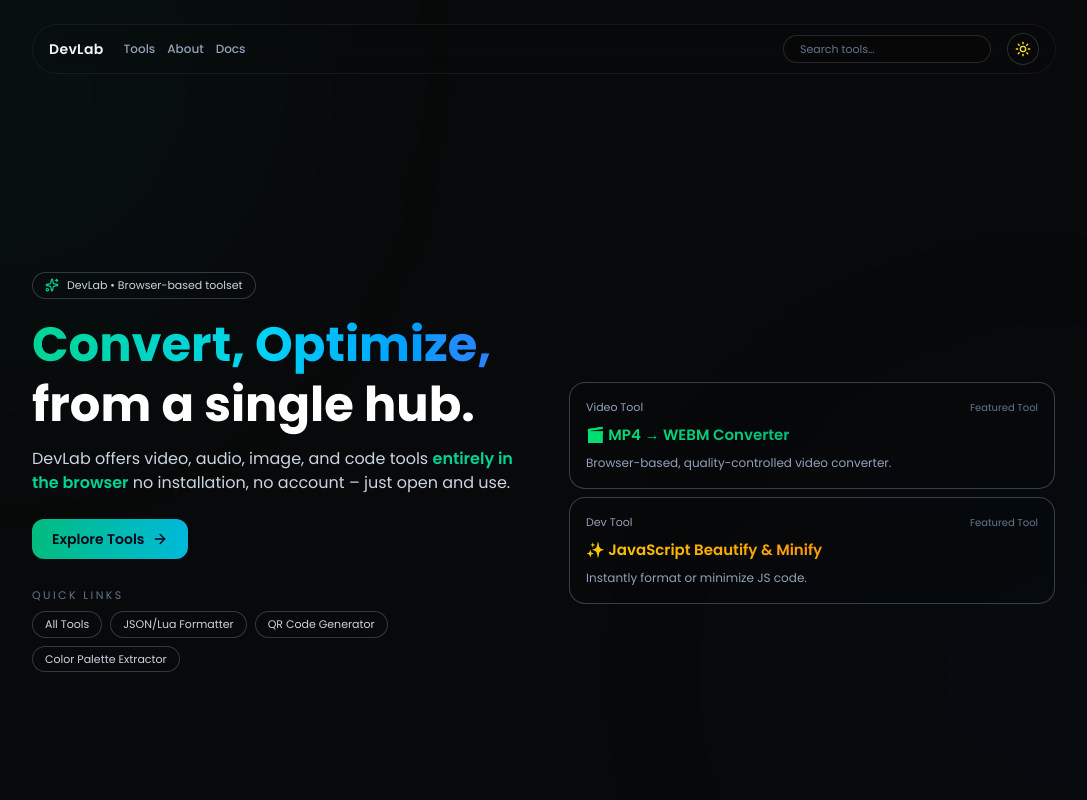
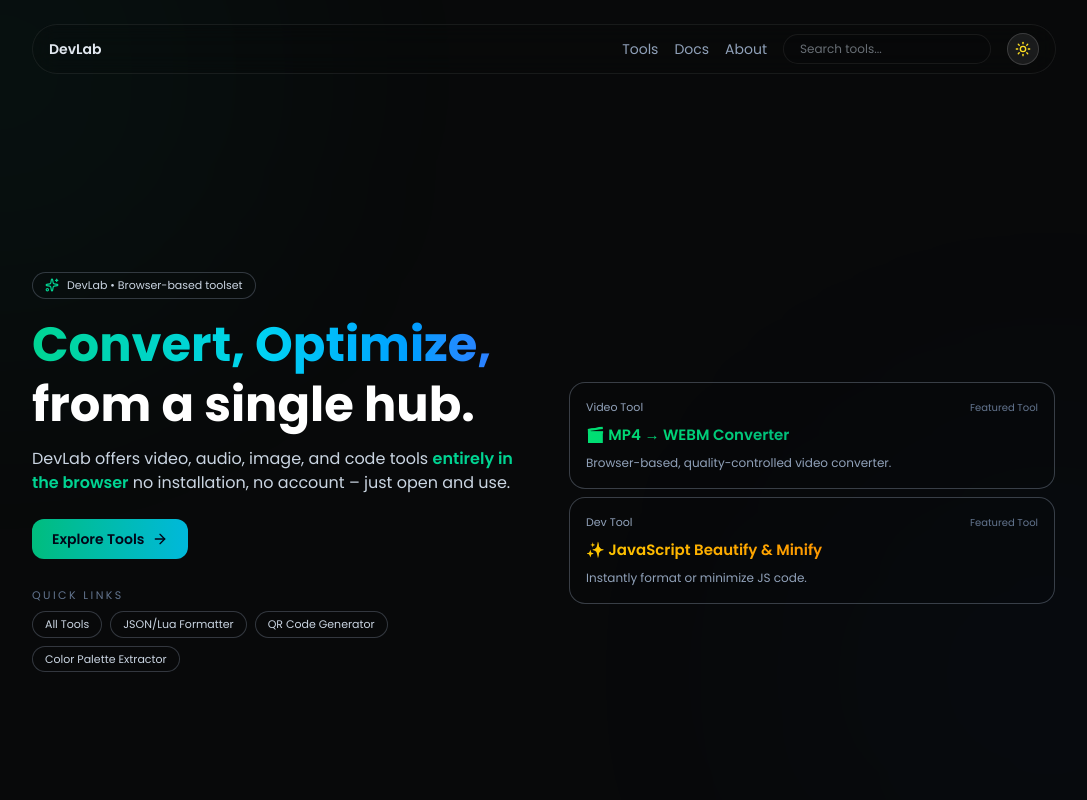
Before and after one commit to justthendra/devlab, a Next.js app: page / in a window 1280 px wide. Shown: the top 800 px of the page, without its empty margins (96-1183 px from the left). Built offline with nearby package versions, Linux system fonts and the light colour scheme.

Commit message:
Update Navbar.tsx

```diff
--- a/components/Navbar.tsx
+++ b/components/Navbar.tsx
@@ -1,146 +1,97 @@
 "use client";
 
+import { usePathname } from "next/navigation";
 import Link from "next/link";
-import { usePathname, useRouter } from "next/navigation";
-import { motion } from "framer-motion";
+import { useState, useEffect } from "react";
 import { useTheme } from "next-themes";
-import { Sun, Moon, Search } from "lucide-react";
-import { useState, useMemo } from "react";
+import { motion, AnimatePresence } from "framer-motion";
+import { Search, Sun, Moon, Menu, X } from "lucide-react";
 
-const TOOL_INDEX = [
-  {
-    name: "MP4 → WEBM",
-    path: "/tools/mp4towebm",
-    keywords: ["mp4", "webm", "video", "convert"],
-  },
-  {
-    name: "MP4 → MP3",
-    path: "/tools/mp4tomp3",
-    keywords: ["mp4", "mp3", "audio"],
-  },
-  {
-    name: "JPG → WEBP",
-    path: "/tools/jpgtowebp",
-    keywords: ["jpg", "webp", "image"],
-  },
-  {
-    name: "GIF Optimize",
-    path: "/tools/gifoptimize",
-    keywords: ["gif", "optimize"],
-  },
-  {
-    name: "JSON/Lua Formatter",
-    path: "/tools/formatter",
-    keywords: ["json", "lua", "format"],
-  },
-  {
-    name: "QR Code Generator",
-    path: "/tools/qrcode",
-    keywords: ["qr", "qrcode", "qr code"],
-  },
-  {
-    name: "Color Palette Extractor",
-    path: "/tools/colorpalette",
-    keywords: ["color", "palette", "extractor"],
-  },
-  {
-    name: "CSS Glow Generator",
-    path: "/tools/cssglow",
-    keywords: ["css", "glow", "gradient"],
-  },
-  {
-    name: "JS Beautify & Minify",
-    path: "/tools/jsbeautify",
-    keywords: ["js", "javascript", "beautify", "minify"],
-  },
-  {
-    name: "MP3 Downloader",
-    path: "/tools/mp3downloader",
-    keywords: ["mp3", "download", "mp3download"],
-  },
+// 🔍 Arama içeriği
+const tools = [
+  { name: "🎬 MP4 → WEBM", path: "/tools/mp4towebm" },
+  { name: "🎧 MP4 → MP3", path: "/tools/mp4tomp3" },
+  { name: "📷 JPG → WEBP", path: "/tools/jpgtowebp" },
+  { name: "🌀 GIF Optimize", path: "/tools/gifoptimize" },
+  { name: "🎨 Gradient Generator", path: "/tools/gradientgenerator" },
+  { name: "🧠 JSON + Lua Formatter", path: "/tools/formatter" },
+  { name: "🔣 QR Code Generator", path: "/tools/qrcode" },
+  { name: "🎧 MP3 Downloader", path: "/tools/mp3downloader" },
+];
+
+const navItems = [
+  { label: "Tools", path: "/tools" },
+  { label: "Docs", path: "/docs" },
+  { label: "About", path: "/about" },
 ];
 
 export default function Navbar() {
   const pathname = usePathname();
   const { theme, setTheme } = useTheme();
-  const router = useRouter();
-
+  const [menuOpen, setMenuOpen] = useState(false);
   const [query, setQuery] = useState("");
   const [focused, setFocused] = useState(false);
+  const [results, setResults] = useState<typeof tools>([]);
 
-  const navItems = [
-    { label: "Tools", path: "/tools" },
-    { label: "About", path: "/about" },
-    { label: "Docs", path: "/docs" },
-  ];
-
-  const results = useMemo(() => {
-    const q = query.toLowerCase().trim();
-    if (!q) return [];
-    return TOOL_INDEX.filter((t) => {
-      return (
-        t.name.toLowerCase().includes(q) ||
-        t.keywords.some((k) => k.toLowerCase().includes(q))
+  // Arama filtreleme
+  useEffect(() => {
+    if (query.length > 0) {
+      setResults(
+        tools.filter((tool) =>
+          tool.name.toLowerCase().includes(query.toLowerCase())
+        )
       );
-    }).slice(0, 6);
+    } else {
+      setResults([]);
+    }
   }, [query]);
 
   const handleSearchEnter = () => {
     if (results.length > 0) {
-      router.push(results[0].path);
-      setFocused(false);
-      setQuery("");
-    } else if (query.trim()) {
-      router.push("/tools");
-      setFocused(false);
+      window.location.href = results[0].path;
+      setMenuOpen(false);
     }
   };
 
   return (
-    <div className="w-full flex justify-center mt-6 fixed top-0 z-50 pointer-events-none">
+    <div className="w-full flex justify-center mt-6 fixed top-0 z-50">
       <motion.nav
         initial={{ opacity: 0, y: -10 }}
         animate={{ opacity: 1, y: 0 }}
         transition={{ duration: 0.4 }}
         className={`
           max-w-5xl w-full mx-4 px-4 py-2 flex items-center gap-4
-          rounded-full pointer-events-auto
-          backdrop-blur-md border
-          ${
-            theme === "dark"
-              ? "bg-[rgba(12,12,14,0.09)] border-[rgba(255,255,255,0.06)]"
-              : "bg-[rgba(245,245,247,0.92)] border-[rgba(0,0,0,0.06)]"
-          }
+          backdrop-blur-md border rounded-full pointer-events-auto
+          ${theme === "dark"
+            ? "bg-[rgba(11,11,14,0.11)] border-[rgba(255,255,255,0.07)]"
+            : "bg-[rgba(245,245,245,0.6)] border-[rgba(0,0,0,0.1)]"}
         `}
       >
-        {/* Logo */}
-        <Link href="/" className="flex items-center gap-2 mr-1">
+        {/* 🔥 Logo */}
+        <Link href="/" className="flex items-center gap-2 mr-auto">
           <span
-            className={`hidden sm:inline text-sm font-semibold tracking-wide ${
-              theme === "dark" ? "text-slate-100" : "text-slate-900"
+            className={`text-sm font-semibold ${
+              theme === "dark" ? "text-slate-200" : "text-slate-900"
             }`}
           >
             DevLab
           </span>
         </Link>
 
-        {/* Orta kısım: nav linkler + search */}
-        <div className="flex items-center gap-4 flex-1">
-          <div className="hidden md:flex items-center gap-3">
+        {/* 📌 Desktop Menü */}
+        <div className="hidden md:flex items-center gap-4">
           {navItems.map((item) => {
             const isActive = pathname.startsWith(item.path);
             return (
               <Link
                 key={item.path}
                 href={item.path}
-                  className={`text-xs font-medium transition ${
+                className={`text-sm transition ${
                   isActive
-                      ? theme === "dark"
-                        ? "text-emerald-300"
-                        : "text-emerald-600"
+                    ? "text-emerald-400 font-semibold"
                     : theme === "dark"
-                      ? "text-slate-400 hover:text-slate-200"
-                      : "text-slate-500 hover:text-slate-800"
+                    ? "text-slate-400 hover:text-white"
+                    : "text-slate-600 hover:text-slate-800"
                 }`}
               >
                 {item.label}
@@ -149,96 +100,64 @@ export default function Navbar() {
           })}
         </div>
 
-          {/* Search bar */}
-          <div className="relative ml-auto">
+        {/* 🔍 Arama alanı (desktop) */}
+        <div className="hidden md:block relative">
           <div
             className={`
-                flex items-center gap-1 px-3 py-1.5 rounded-full text-xs
-                border transition-colors w-40 sm:w-52
-                ${
-                  theme === "dark"
-                    ? "bg-[rgba(12,14,17,0.04)] border-[rgba(88,88,88,0.4)]"
-                    : "bg-[rgba(248,249,252,0.9)] border-[rgba(90,90,90,0.4)]"
-                }
+              flex items-center gap-1 px-3 py-1.5 rounded-full text-xs border w-52
+              ${theme === "dark"
+                ? "bg-[rgba(15,15,18,0.09)] border-[rgba(255,255,255,0.07)]"
+                : "bg-white border-slate-300"}
             `}
           >
-              <Search className="w-3.5 h-3.5 text-gray-400" />
+            <Search className="w-4 h-4 text-slate-400" />
             <input
-                type="text"
               value={query}
               onChange={(e) => setQuery(e.target.value)}
               onFocus={() => setFocused(true)}
-                onBlur={() => setTimeout(() => setFocused(false), 150)}
-                onKeyDown={(e) => {
-                  if (e.key === "Enter") {
-                    handleSearchEnter();
-                  }
-                }}
-                placeholder="Search tools…"
-                className={`
-                  bg-transparent outline-none text-[11px] flex-1
-                  ${
-                    theme === "dark"
-                      ? "text-slate-100 placeholder:text-slate-500"
-                      : "text-slate-800 placeholder:text-slate-500"
-                  }
-                `}
+              onBlur={() => setTimeout(() => setFocused(false), 200)}
+              onKeyDown={(e) => e.key === "Enter" && handleSearchEnter()}
+              placeholder="Search tools..."
+              className="bg-transparent outline-none text-xs flex-1 text-slate-300"
             />
           </div>
 
-            {/* Sonuç dropdown'u */}
+          <AnimatePresence>
             {focused && results.length > 0 && (
-              <div
-                className={`
-                  absolute mt-1 right-0 left-0 rounded-2xl text-[11px] z-40
-                  border shadow-lg overflow-hidden
-                  ${
-                    theme === "dark"
-                      ? "bg-[rgba(17,20,26,0.3)] border-[rgba(104,104,104,0.35)]"
-                      : "bg-white border-[rgba(148,163,184,0.45)]"
-                  }
-                `}
+              <motion.div
+                initial={{ opacity: 0, y: -4 }}
+                animate={{ opacity: 1, y: 0 }}
+                exit={{ opacity: 0, y: -4 }}
+                transition={{ duration: 0.18 }}
+                className="
+                  absolute mt-2 w-full rounded-xl border backdrop-blur-md
+                  bg-[rgba(18,18,23,0.18)] border-[rgba(255,255,255,0.07)]
+                  shadow-[0_4px_14px_rgba(0,0,0,0.4)] overflow-hidden z-50
+                "
               >
-                {results.map((tool) => (
-                  <button
-                    key={tool.path}
-                    type="button"
-                    onMouseDown={(e) => {
-                      e.preventDefault();
-                      router.push(tool.path);
-                      setQuery("");
-                      setFocused(false);
-                    }}
-                    className={`
-                      w-full text-left px-3 py-1.5 cursor-pointer hover:bg-[rgba(41,41,41,0.09)]
-                      ${
-                        theme === "dark"
-                          ? "text-slate-200"
-                          : "text-slate-800"
-                      }
-                    `}
+                {results.map((r) => (
+                  <motion.a
+                    key={r.path}
+                    href={r.path}
+                    whileHover={{ x: 4 }}
+                    className="
+                      block px-3 py-2 text-xs text-slate-300
+                      hover:text-emerald-300 hover:bg-[rgba(255,255,255,0.05)]
+                    "
                   >
-                    {tool.name}
-                  </button>
+                    {r.name}
+                  </motion.a>
                 ))}
-              </div>
+              </motion.div>
             )}
-          </div>
+          </AnimatePresence>
         </div>
 
-        {/* Tema butonu + profil */}
+        {/* ☀️ Tema butonu */}
         <motion.button
-          whileHover={{ scale: 1.1 }}
-          className={`
-            w-8 h-8 flex items-center justify-center rounded-full
-            border transition cursor-pointer
-            ${
-              theme === "dark"
-                ? "bg-[rgba(9,10,12,0.25)] border-[rgba(100,100,100,0.4)] hover:border-[rgba(179,179,179,0.4)]"
-                : "bg-[rgba(243,244,246,0.95)] border-[rgba(148,163,184,0.4)]"
-            }
-          `}
+          whileHover={{ scale: 1.15 }}
           onClick={() => setTheme(theme === "dark" ? "light" : "dark")}
+          className="w-8 h-8 flex items-center justify-center rounded-full bg-[rgba(255,255,255,0.08)] border border-[rgba(255,255,255,0.15)]"
         >
           {theme === "dark" ? (
             <Sun className="w-4 h-4 text-yellow-300" />
@@ -246,7 +165,74 @@ export default function Navbar() {
             <Moon className="w-4 h-4 text-indigo-500" />
           )}
         </motion.button>
+
+        {/* 📱 Menü butonu */}
+        <motion.button
+          whileHover={{ scale: 1.15 }}
+          onClick={() => setMenuOpen(!menuOpen)}
+          className="md:hidden w-8 h-8 flex items-center justify-center rounded-full bg-[rgba(255,255,255,0.08)] border border-[rgba(255,255,255,0.15)]"
+        >
+          {menuOpen ? <X size={18} /> : <Menu size={18} />}
+        </motion.button>
       </motion.nav>
+
+      {/* 📱 Mobile Menü Panel */}
+      <AnimatePresence>
+        {menuOpen && (
+          <motion.div
+            initial={{ opacity: 0, y: -10 }}
+            animate={{ opacity: 1, y: 0 }}
+            exit={{ opacity: 0, y: -10 }}
+            transition={{ duration: 0.25 }}
+            className="
+              fixed top-20 right-4 left-4 rounded-xl px-6 py-4
+              backdrop-blur-md z-40
+              bg-[rgba(16,16,18,0.85)] border-[rgba(255,255,255,0.08)]
+            "
+          >
+            {/* Arama */}
+            <div className="flex items-center gap-2 mb-3 px-3 py-2 rounded-lg border">
+              <Search className="w-4 h-4 text-slate-400" />
+              <input
+                value={query}
+                onChange={(e) => setQuery(e.target.value)}
+                placeholder="Search tools..."
+                onKeyDown={(e) => e.key === "Enter" && handleSearchEnter()}
+                className="bg-transparent flex-1 text-sm outline-none"
+              />
+            </div>
+
+            {/* Sonuçlar */}
+            {results.length > 0 && (
+              <div className="mb-4 rounded-lg bg-[rgba(255,255,255,0.04)] p-2">
+                {results.map((r) => (
+                  <motion.a
+                    key={r.path}
+                    href={r.path}
+                    whileTap={{ scale: 0.95 }}
+                    onClick={() => setMenuOpen(false)}
+                    className="block px-2 py-1 text-sm text-slate-300 hover:text-emerald-300"
+                  >
+                    {r.name}
+                  </motion.a>
+                ))}
+              </div>
+            )}
+
+            {/* Menü Elemanları */}
+            {navItems.map((item) => (
+              <Link
+                key={item.path}
+                href={item.path}
+                onClick={() => setMenuOpen(false)}
+                className="block py-2 text-sm border-b border-[rgba(255,255,255,0.07)]"
+              >
+                {item.label}
+              </Link>
+            ))}
+          </motion.div>
+        )}
+      </AnimatePresence>
     </div>
   );
 }
```
Lines whose indentation alone changed are shown as unchanged.
